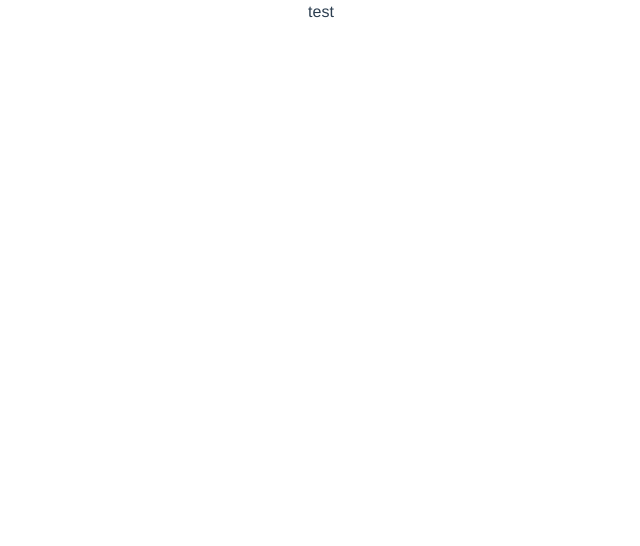
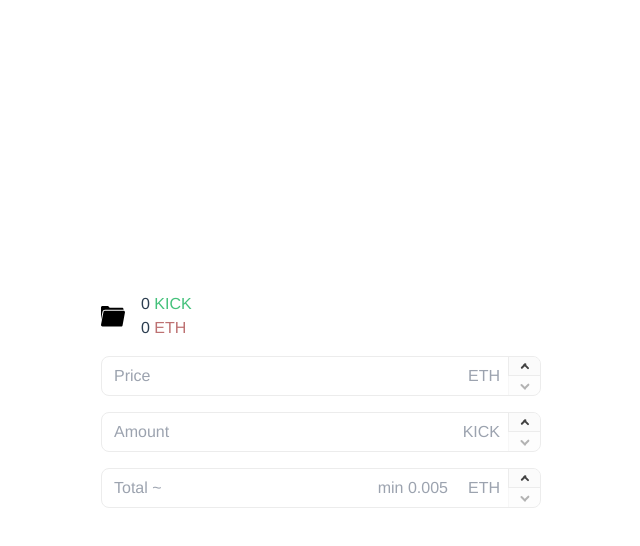
Before and after one commit to AlexandrShcherbackov/kickecoform, a Vue app: page / in a window 1280 px wide. Shown: the top 546 px of the page, without its empty margins (319-959 px from the left). Built offline with nearby package versions, Linux system fonts and the light colour scheme.

Commit message:
implemented a custom input and a form with calculations

```diff
--- a/src/App.vue
+++ b/src/App.vue
@@ -1,12 +1,69 @@
 <template>
-  <div id="app">
-    test
+  <div id="app" class="flex items-center justify-center h-screen">
+    <div class="flex flex-col p-8">
+      <div class="flex flex-row items-center space-x-4">
+        <img src="@/assets/folder.svg" alt="" class="w-6 h-6">
+        <ul class="flex flex-col items-start ">
+          <li>{{kick}} <span class="text-limegreen">KICK</span></li>
+          <li>{{eth}} <span class="text-indianred">ETH</span></li>
+        </ul>
+      </div>
+      <div class="flex flex-col w-440px space-y-4 mt-4">
+        <KickEcoInput
+          v-model="price"
+          prependText="Price"
+          appendText="ETH"
+        />
+        <KickEcoInput
+          v-model="amount"
+          prependText="Amount"
+          appendText="KICK"
+        />
+        <KickEcoInput
+          v-model="total"
+          prependText="Total ~"
+          appendText="ETH"
+          placeholder="min 0.005"
+        />
+      </div>
+    </div>
   </div>
 </template>
 
 <script>
+import KickEcoInput from '@/components/KickEcoInput.vue';
+
 export default {
   name: 'App',
+  components: {
+    KickEcoInput,
+  },
+  data() {
+    return {
+      price: '',
+      amount: '',
+      total: '',
+      kick: 0,
+      eth: 0,
+    };
+  },
+  watch: {
+    price(v) {
+      if (this.amount !== '') {
+        this.total = Number(v) * Number(this.amount);
+      }
+    },
+    amount(v) {
+      if (this.price !== '') {
+        this.total = Number(v) * Number(this.price);
+      }
+    },
+    total(v) {
+      if (this.price !== '') {
+        this.amount = Number(v) / Number(this.price);
+      }
+    },
+  },
 };
 </script>
 
--- /dev/null
+++ b/src/components/KickEcoInput.vue
@@ -0,0 +1,129 @@
+<template>
+  <FormInput
+    v-model="currentValue"
+    :placeholder="placeholder"
+    :focusRef="focusRef"
+    classes="rounded-lg overflow-hidden "
+    inputClass="kickeco-input text-right text-base"
+    @blur="blurHandler"
+    @keyup.up="increment"
+    @keyup.down="decrement"
+    @keypress.enter="$emit('enter')"
+  >
+    <template #prepend>
+      <div class="flex items-center">
+        <span class="text-gray-400 whitespace-nowrap select-none">{{prependText}}</span>
+      </div>
+    </template>
+    <template #append>
+      <div class="flex flex-row space-x-2">
+        <div class="flex items-center">
+          <span class="text-gray-400 select-none">{{appendText}}</span>
+        </div>
+        <div class="flex flex-col">
+          <button
+            :class="[
+              'flex items-center justify-center',
+              'w-8 h-1/2',
+              'focus:outline-none border-l border-b border-whitesmoke bg-snow',
+            ]"
+            @click="increment"
+          >
+            <span class="vertical-arrow active"></span>
+          </button>
+          <button
+            :class="[
+              'flex items-center justify-center',
+              'w-8 h-1/2',
+              'focus:outline-none border-l border-whitesmoke bg-snow',
+              { 'disabled': !Number(currentValue) },
+            ]"
+            :disabled="!Number(currentValue)"
+            @click="decrement"
+          >
+            <span class="vertical-arrow"></span>
+          </button>
+        </div>
+      </div>
+    </template>
+  </FormInput>
+</template>
+<script>
+import FormInput from '@/components/FormInput.vue';
+
+export default {
+  name: 'KickEcoInput',
+  components: {
+    FormInput,
+  },
+  props: {
+    value: {
+      type: [String, Number],
+      default: '',
+    },
+    placeholder: {
+      type: String,
+      default: '',
+    },
+    prependText: {
+      type: String,
+      default: '',
+    },
+    appendText: {
+      type: String,
+      default: '',
+    },
+    focusRef: {
+      type: String,
+      default: 'input',
+    },
+  },
+  data() {
+    return {
+      currentValue: null,
+    };
+  },
+  watch: {
+    value: {
+      immediate: true,
+      handler(v) {
+        const [q1, ...q2] = String(v)
+          .replace(/[^0-9,.]/g, '')
+          .replace(/,/ig, '.')
+          .replace(/(\d+\.\d{1,8})/ig, '$1')
+          .split('.');
+        this.currentValue = `${q1}${q2.length ? `.${q2.join('').slice(0, 8)}` : ''}`;
+      },
+    },
+    currentValue(v) {
+      this.$emit('input', v);
+    },
+  },
+  methods: {
+    blurHandler() {
+      const lastChar = this.currentValue[this.currentValue.length - 1];
+
+      if (lastChar === '.') {
+        this.currentValue = this.currentValue.slice(0, this.currentValue.length - 1);
+      }
+    },
+    increment() {
+      this.currentValue = this.currentValue.replace(/\d+$/, (m) => parseInt(m, 10) + 1);
+    },
+    decrement() {
+      this.currentValue = this.currentValue.replace(/\d+$/, (m) => parseInt(m, 10) - 1);
+    },
+  },
+};
+</script>
+<style lang="scss">
+.kickeco-input {
+  &::placeholder {
+    @apply text-right;
+  }
+}
+
+button.disabled {
+  opacity: 0.4;
+}
+</style>
```
